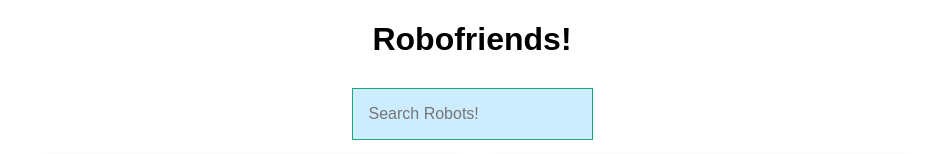
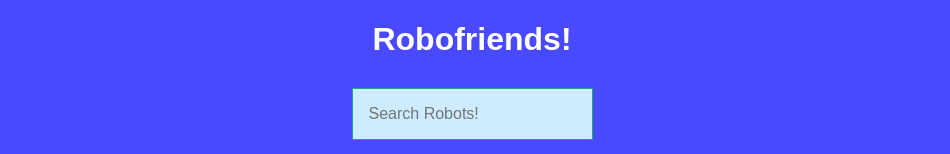
Before and after one commit to figueiredojoaopedro/robofriends, a React (Create React App) app: page / in a window 1280 px wide. Shown: the top 154 px of the page, without its empty margins (168-1118 px from the left). Built offline with nearby package versions, Linux system fonts and the light colour scheme.

Commit message:
styles working fine

```diff
--- a/src/App.js
+++ b/src/App.js
@@ -23,7 +23,7 @@ class App extends React.Component {
         console.log(filteredRobots);
         return(
             <div className='tc'>
-                <h1>Robofriends!</h1>
+                <h1 className='white'>Robofriends!</h1>
                 <SearchBox searchChange = {this.searchChange}/>
                 <CardList robots = {filteredRobots}/>
             </div>
--- a/src/index.css
+++ b/src/index.css
@@ -2,4 +2,5 @@ body{
     margin: 0;
     padding: 0;
     font-family: sans-serif;
+    background-color: rgb(73, 73, 255);
 }
```
